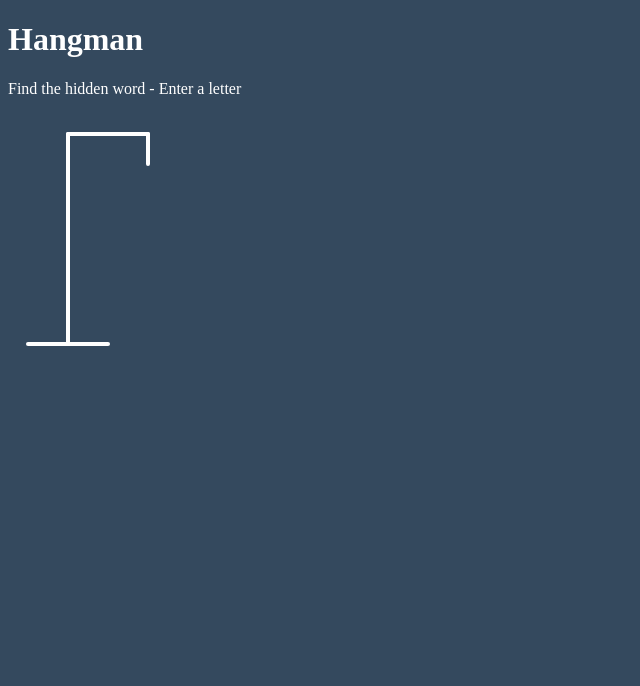
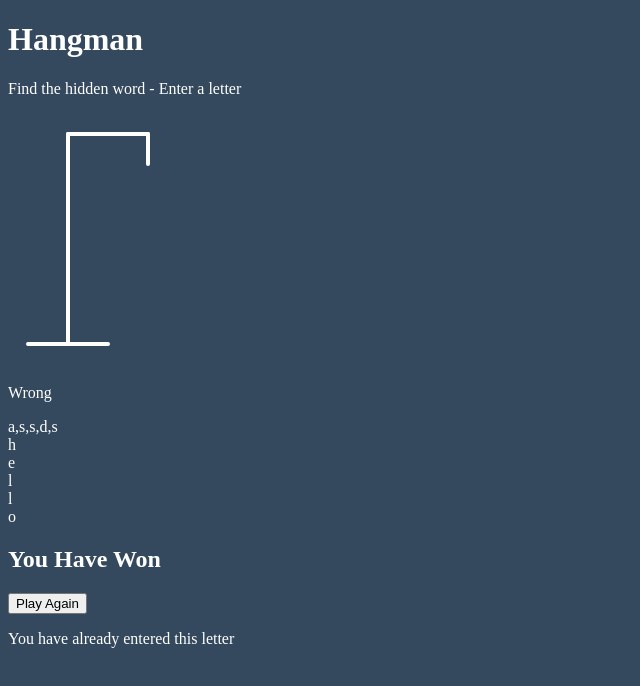
Before and after one commit to bplavin/HangmanGame, a plain HTML site: page index.html in a window 1280 px wide. Shown: the whole page, without its empty margins (0-640 px from the left). Drawn offline with Linux system fonts and the light colour scheme.

Commit message:
Static html layout to style popup messages

```diff
--- a/index.html
+++ b/index.html
@@ -29,6 +29,34 @@
         <line x1="140" y1="150" x2="120" y2="180" class="figure-part" />
         <line x1="140" y1="150" x2="160" y2="180" class="figure-part" />
       </svg>
+
+      <div class="wrong-letters-container">
+        <div class="wrong-letters">
+          <p>Wrong</p>
+          <span>a,s,s,d,s</span>
+        </div>
+      </div>
+
+      <div class="word" id="word">
+        <div class="letter">h</div>
+        <div class="letter">e</div>
+        <div class="letter">l</div>
+        <div class="letter">l</div>
+        <div class="letter">o</div>
+      </div>
+    </div>
+
+    <!-- Container For Final Message -->
+    <div class="popup-container" id="popup-container">
+      <div class="popup">
+        <h2 id="final-message">You Have Won</h2>
+        <button id="play-button">Play Again</button>
+      </div>
+    </div>
+
+    <!-- Notification -->
+    <div class="notification-caontainer" id="notification-container">
+      <p>You have already entered this letter</p>
     </div>
     <script href="script.js"></script>
   </body>
```
